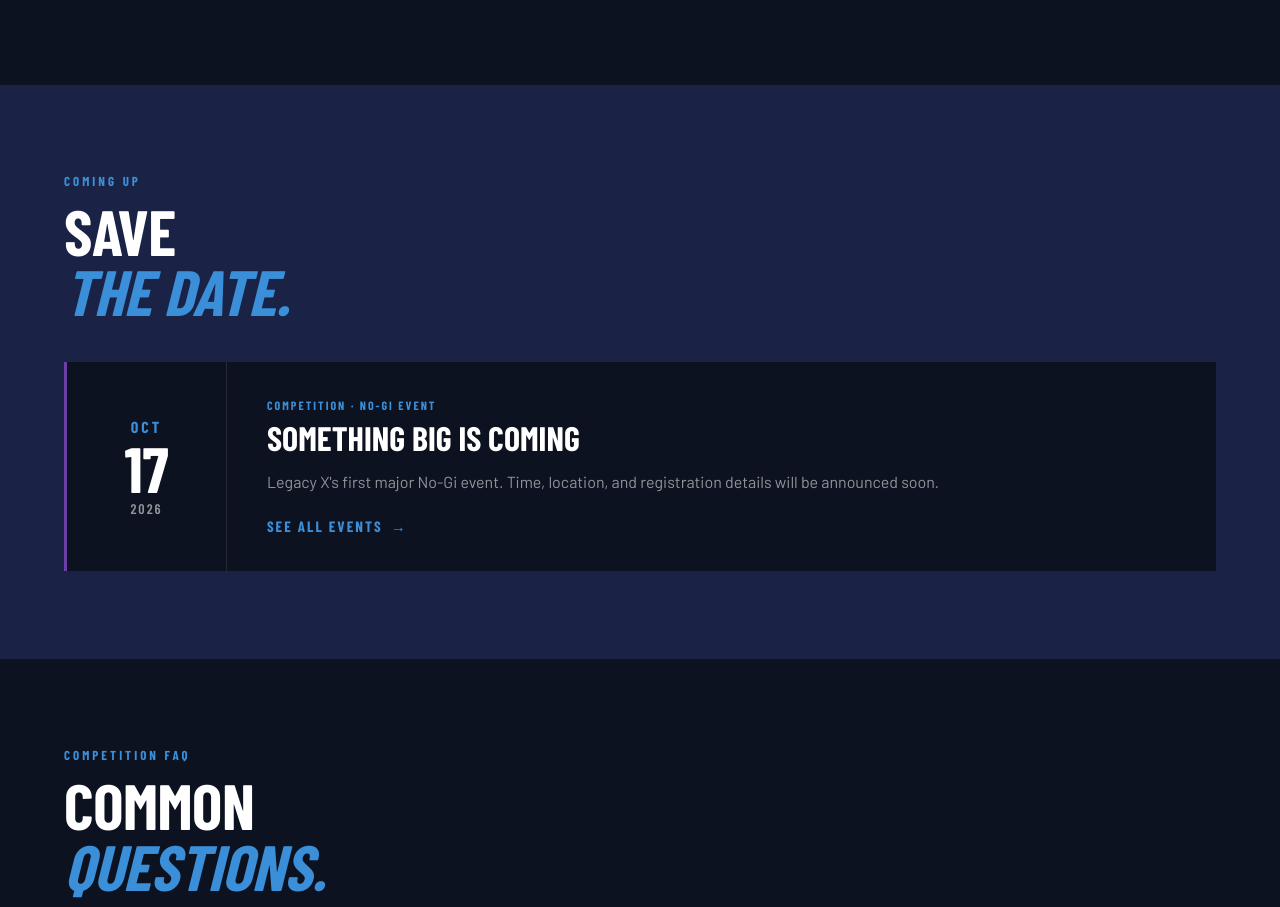
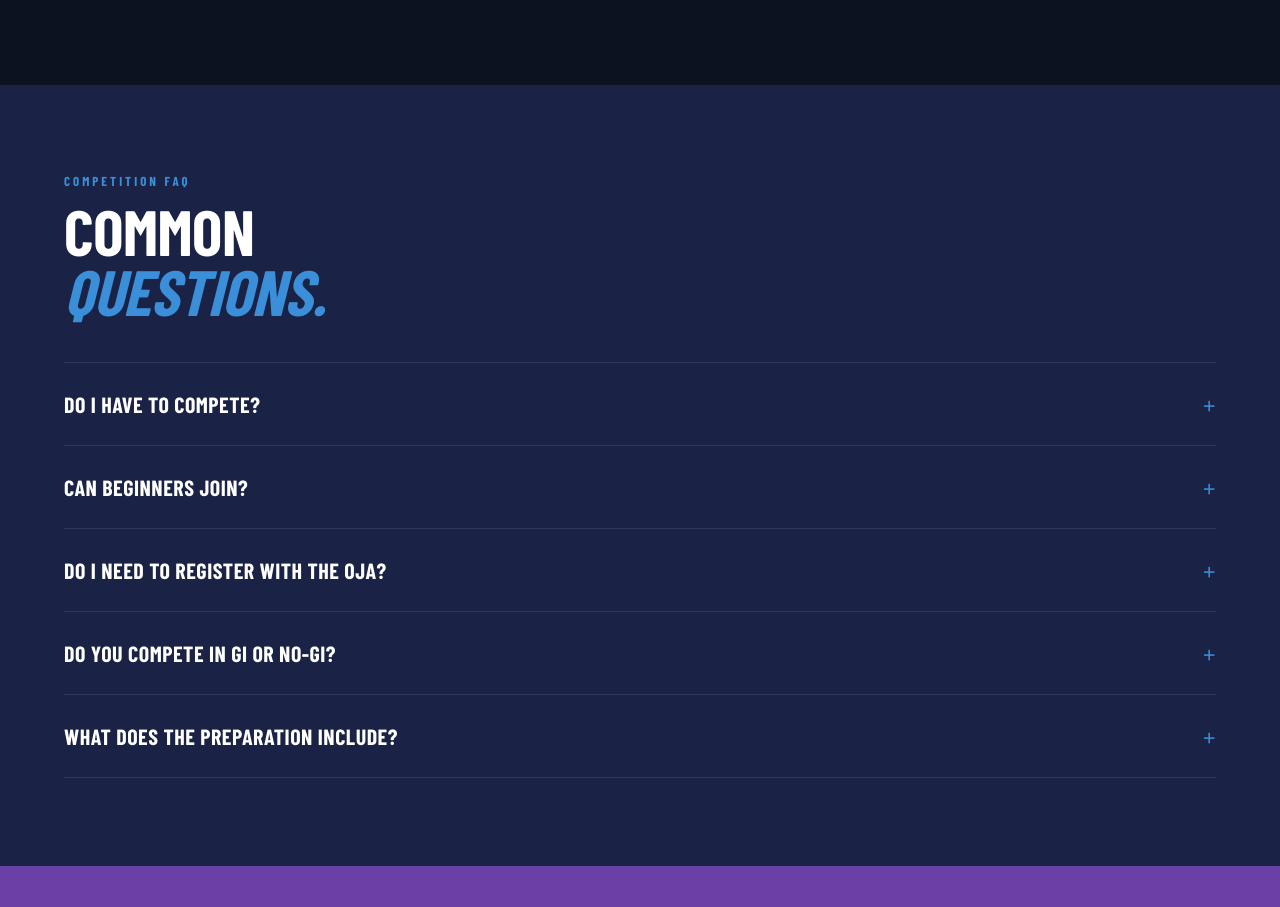
Before and after one commit to legacy3x/legacyXjiujitsuNew, a plain HTML site: page programs/competition.html in a window 1280 px wide. Shown: the part 2706-3613 px from the top of the page. Drawn offline with nearby package versions, Linux system fonts and the light colour scheme; a web font is replaced by a local one.

Commit message:
Remove event section from Competition page

```diff
--- a/programs/competition.html
+++ b/programs/competition.html
@@ -380,31 +380,6 @@ footer { background: var(--dark); border-top: 1px solid var(--border); }
 .footer-bottom p { font-size: 12px; color: var(--muted); }
 .footer-motto { font-family: var(--ff-display); font-size: 15px; font-weight: 700; letter-spacing: 3px; text-transform: uppercase; color: var(--blue); }
 
-/* ── EVENT CARD ── */
-.event-card {
-  display: grid; grid-template-columns: 160px 1fr; margin-top: 40px;
-  background: var(--dark); border-left: 3px solid var(--purple);
-}
-.event-date {
-  display: flex; flex-direction: column; align-items: center; justify-content: center;
-  padding: 32px 16px; border-right: 1px solid var(--border);
-  font-family: var(--ff-display); text-transform: uppercase; text-align: center;
-}
-.event-month { font-weight: 700; font-size: 16px; letter-spacing: 3px; color: var(--blue); }
-.event-day { font-weight: 900; font-size: 64px; line-height: 1; }
-.event-year { font-weight: 600; font-size: 14px; letter-spacing: 2px; color: var(--muted); }
-.event-body { padding: 36px 40px; }
-.event-name {
-  font-family: var(--ff-display); font-weight: 900; font-size: 34px;
-  text-transform: uppercase; line-height: 1.05; margin-bottom: 12px;
-}
-.text-link {
-  font-family: var(--ff-display); font-weight: 800; font-size: 15px;
-  letter-spacing: 2px; text-transform: uppercase; color: var(--blue);
-  display: inline-flex; align-items: center; gap: 8px; transition: gap 0.2s;
-}
-.text-link:hover { gap: 12px; }
-
 /* ── VARIANTS ── */
 .flow.three { grid-template-columns: repeat(3, 1fr); }
 .page-badge {
@@ -436,10 +411,6 @@ footer { background: var(--dark); border-top: 1px solid var(--border); }
   .flow, .flow.three { grid-template-columns: 1fr; }
   .split-card { padding: 32px 24px; }
   .faq-item summary { font-size: 19px; }
-  .event-card { grid-template-columns: 1fr; }
-  .event-date { flex-direction: row; gap: 10px; padding: 20px 24px; border-right: none; border-bottom: 1px solid var(--border); justify-content: flex-start; }
-  .event-day { font-size: 40px; }
-  .event-body { padding: 28px 24px; }
   .footer-inner { grid-template-columns: 1fr; }
 }
 </style>
@@ -611,30 +582,8 @@ footer { background: var(--dark); border-top: 1px solid var(--border); }
   </div>
 </section>
 
-<!-- ── UPCOMING EVENT ── -->
+<!-- ── FAQ ── -->
 <section class="band-navy">
-  <div class="section">
-    <div class="section-label">Coming Up</div>
-    <h2 class="section-headline">Save<br/><em>the date.</em></h2>
-
-    <div class="event-card">
-      <div class="event-date">
-        <div class="event-month">Oct</div>
-        <div class="event-day">17</div>
-        <div class="event-year">2026</div>
-      </div>
-      <div class="event-body">
-        <div class="split-tag">Competition · No-Gi Event</div>
-        <h3 class="event-name">Something Big Is Coming</h3>
-        <p class="split-desc">Legacy X's first major No-Gi event. Time, location, and registration details will be announced soon.</p>
-        <a href="../events.html" class="text-link">See all events <span>→</span></a>
-      </div>
-    </div>
-  </div>
-</section>
-
-<!-- ── FAQ ── -->
-<section>
   <div class="section">
     <div class="section-label">Competition FAQ</div>
     <h2 class="section-headline">Common<br/><em>questions.</em></h2>
```
